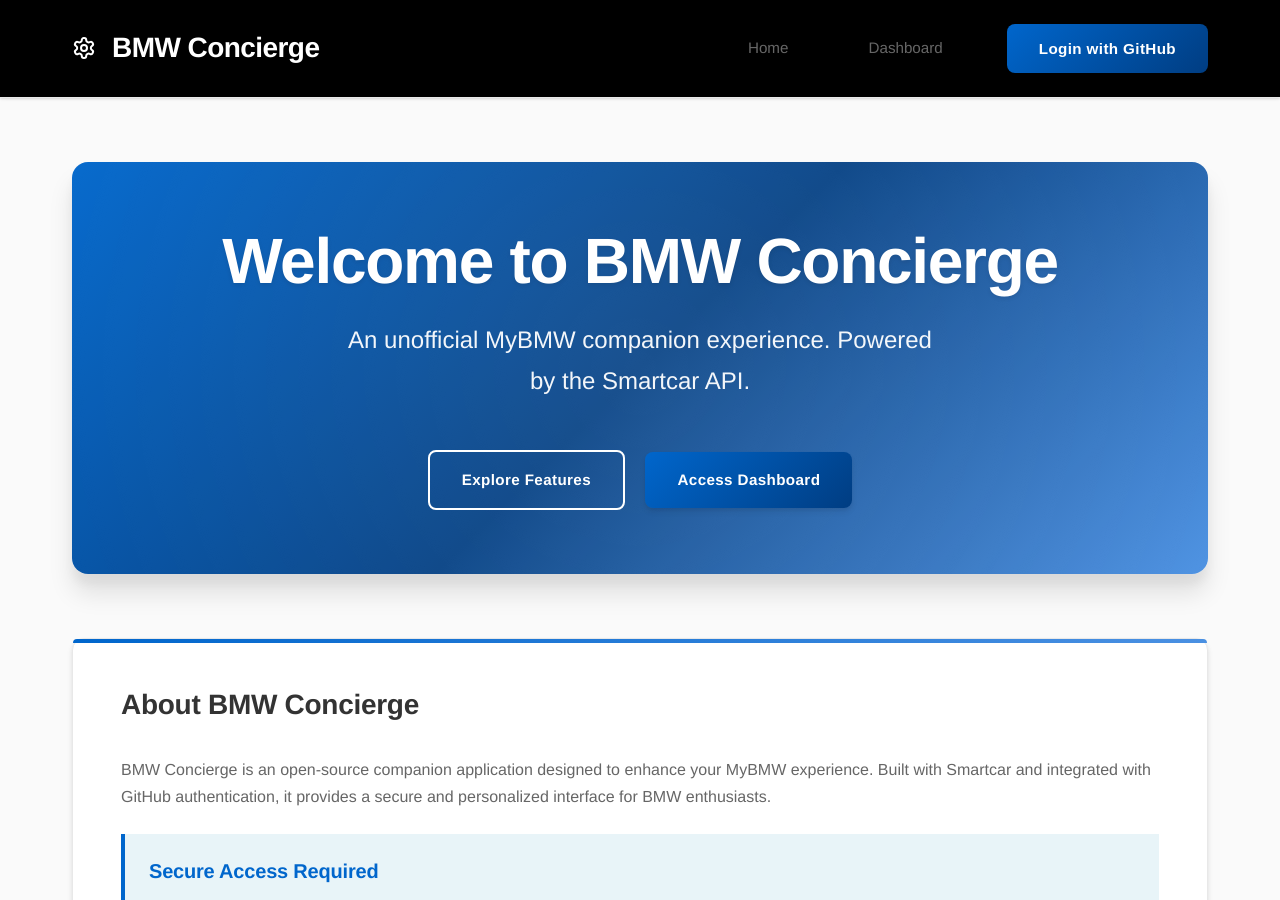
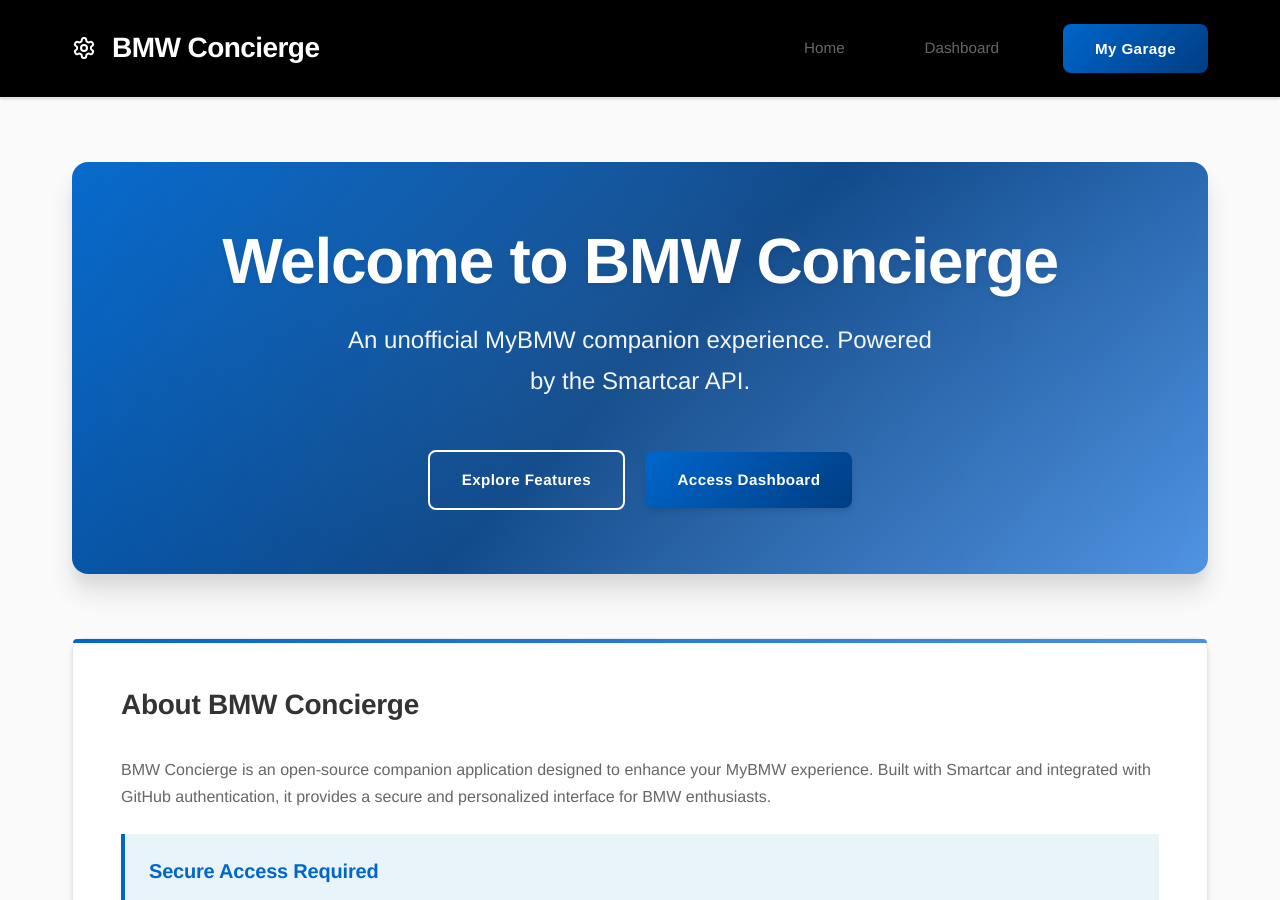
Before and after one commit to chatala1/BMW-Concierge, a Jekyll site: the page built from index.html, in a window 1280 px wide and 900 px high. Built offline with Jekyll 4.4.1, drawn with Linux system fonts in a browser that asks for light colours.

Commit message:
Update default.html

```diff
--- a/_layouts/default.html
+++ b/_layouts/default.html
@@ -38,7 +38,7 @@
                     <a href="{{ '/settings.html' | relative_url }}" class="nav-link auth-required" style="display: none;">Settings</a>
                     <div class="auth-section">
                         <span id="user-info" class="user-info" style="display: none;"></span>
-                        <button id="login-btn" class="btn btn-primary">Login with GitHub</button>
+                        <button id="login-btn" class="btn btn-primary">My Garage</button>
                         <button id="logout-btn" class="btn btn-secondary" style="display: none;">Logout</button>
                     </div>
                 </div>
```
